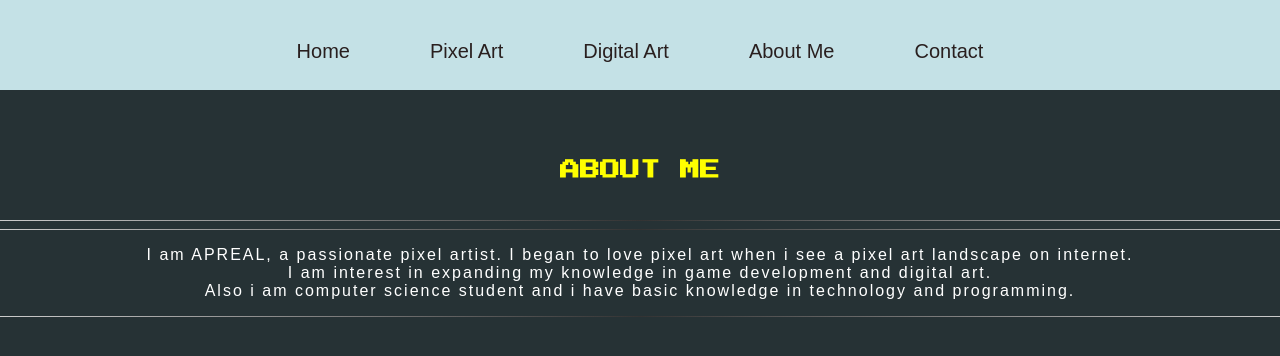
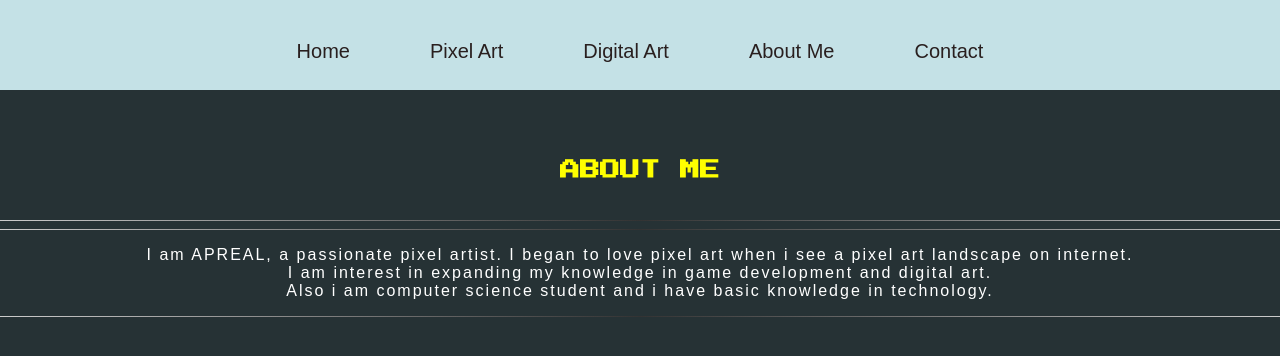
Before and after one commit to Aprealpx/aprealpixel, a website: page about.html in a window 1280 px wide. Drawn offline with Linux system fonts and the light colour scheme.

Commit message:
Update about.html
Signed-off-by: Aprealpx <joyaprilyntacugue30@gmail.com>

```diff
--- a/about.html
+++ b/about.html
@@ -27,7 +27,7 @@
       </div>
      <p class="paragraph-font"> I am APREAL, a passionate pixel artist.
       I began to love pixel art when i see a pixel art landscape on internet. <br>I am interest in expanding my knowledge in game development and digital art.<br>
-      Also i am computer science student and i have basic knowledge in technology and programming.
+      Also i am computer science student and i have basic knowledge in technology.
       </p>
 
 
```
